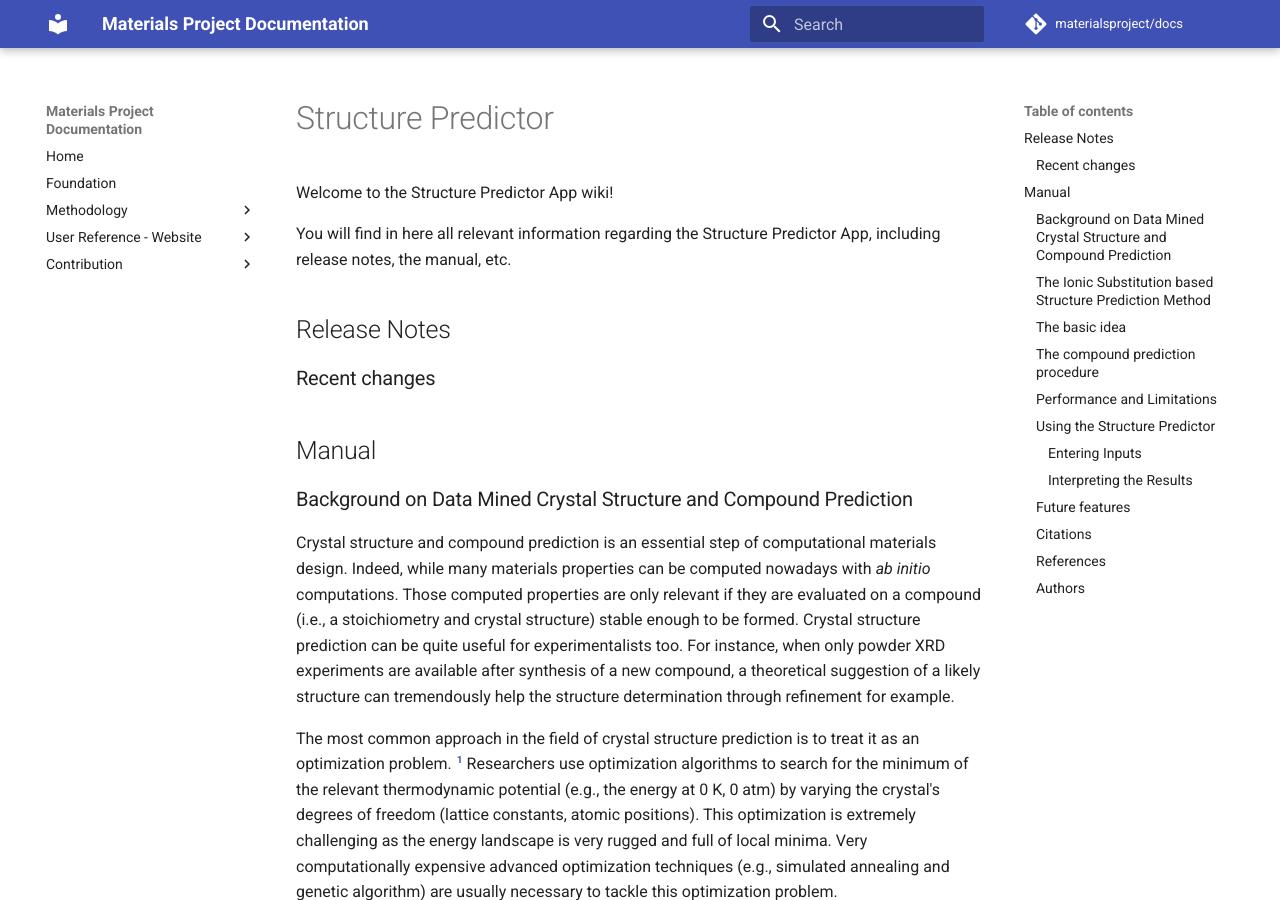
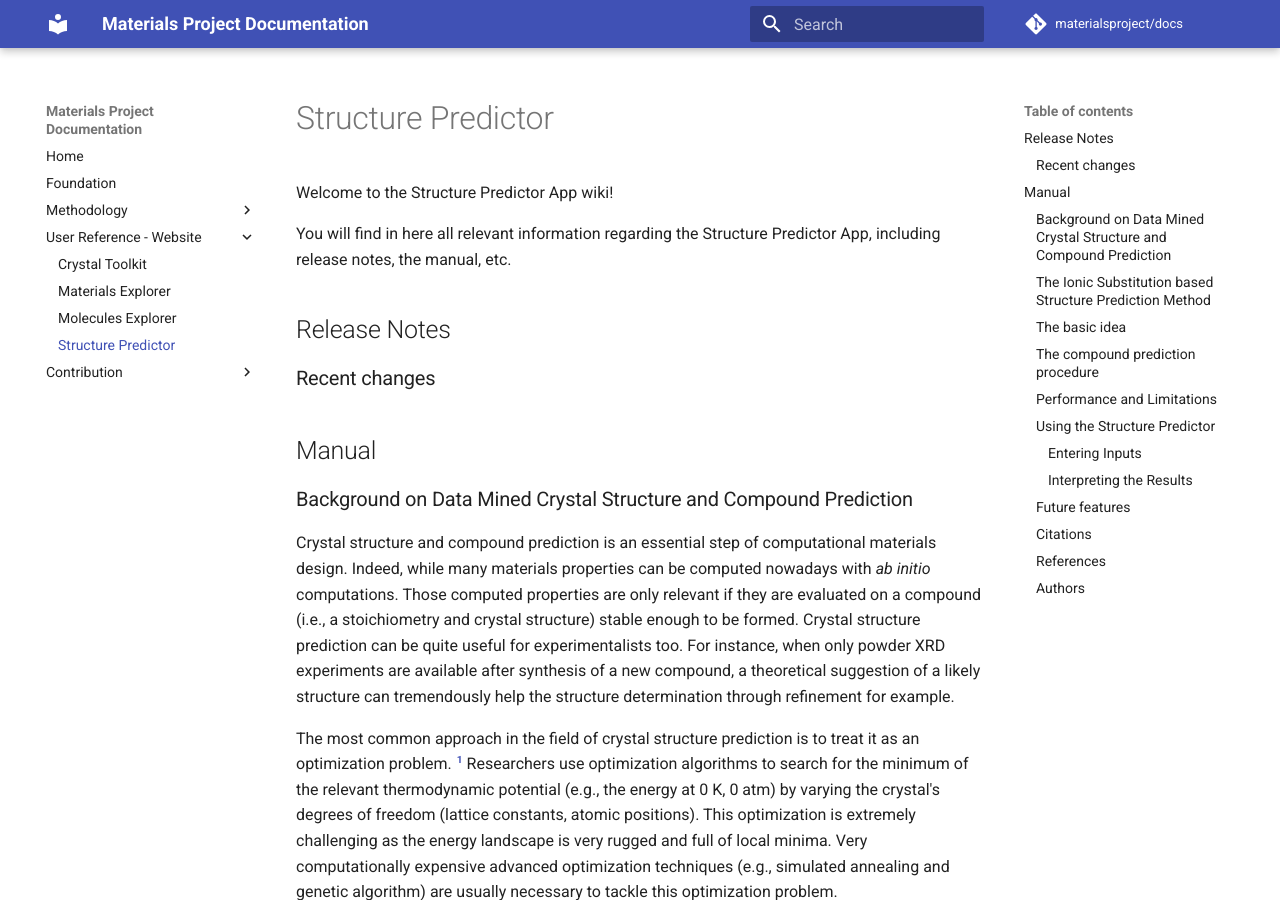
Before and after one commit to materialsproject/docs, an MkDocs documentation site: the page built from docs/user-guide/structure-predictor.md, in a window 1280 px wide and 900 px high. Built offline with MkDocs 1.6.1 and Material for MkDocs 9.7.7, drawn with Linux system fonts in a browser that asks for light colours; comment, search, counter and statistics services are not loaded.

Commit message:
add structure-predictor to nav

```diff
--- a/mkdocs.yml
+++ b/mkdocs.yml
@@ -22,6 +22,7 @@
         - 'Crystal Toolkit': 'user-guide/crystal-toolkit.md'
         - 'Materials Explorer': 'user-guide/materials-explorer.md'
         - 'Molecules Explorer': 'user-guide/molecules-explorer.md'
+        - 'Structure Predictor': 'user-guide/structure-predictor.md'
     - Contribution:
         - 'Newsfeed': 'contrib/spec/newsfeed.md'
 
```
